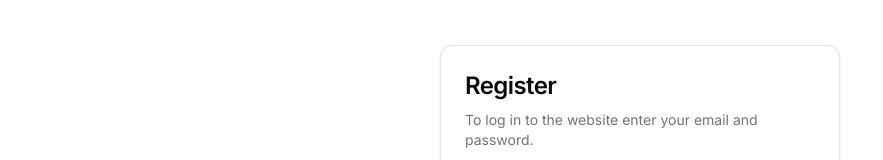
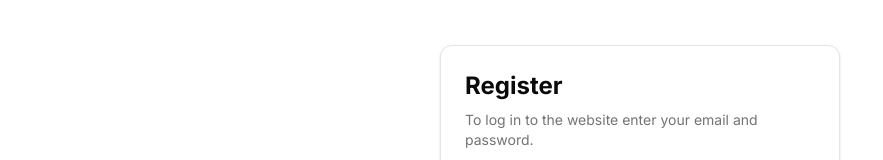
Before and after one commit to Liknox/fullstack-auth, a Next.js app in the folder next.js-client/: page /auth/register in a window 1280 px wide. Shown: the part 198-358 px from the top of the page, without its empty margins (0-883 px from the left). Built offline with nearby package versions, Linux system fonts and the light colour scheme.

Commit message:
fix: make card title bolder

```diff
--- a/next.js-client/src/shared/components/ui/Card.tsx
+++ b/next.js-client/src/shared/components/ui/Card.tsx
@@ -35,7 +35,7 @@ const CardTitle = React.forwardRef<
 >(({ className, ...props }, ref) => (
    <div
       ref={ref}
-      className={cn("font-semibold leading-none tracking-tight", className)}
+      className={cn("font-bold leading-none", className)}
       {...props}
    />
 ))
```
